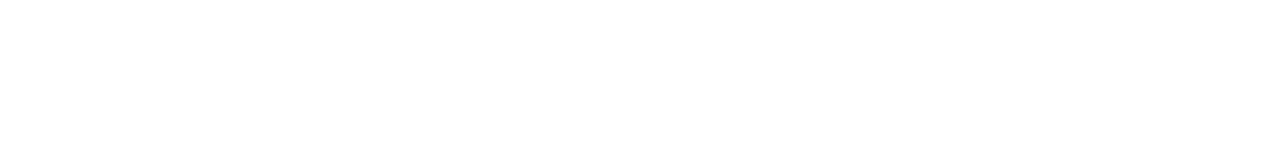
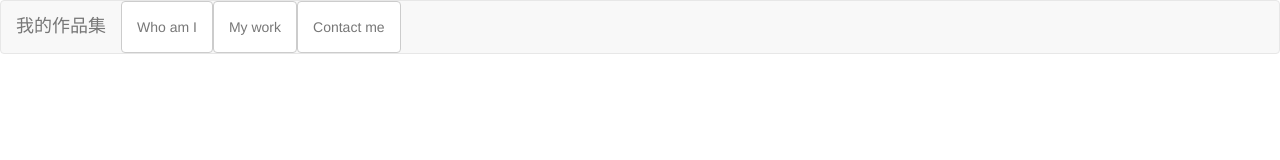
Before and after one commit to shushu0212/my-first-bootstrap-site, a plain HTML site: page index.html in a window 1280 px wide. Drawn offline with nearby package versions, Linux system fonts and the light colour scheme.

Commit message:
navbar-default

```diff
--- a/index.html
+++ b/index.html
@@ -20,7 +20,29 @@
   <body>
 
     <!-- 導覽列 -->
+    <nav class="navbar navbar-default">
+      <div class="container-fluid">
+        <!-- Brand and toggle get grouped for better mobile display -->
+        <div class="navbar-header">
+          <button type="button" class="navbar-toggle collapsed" data-toggle="collapse" data-target="#bs-example-navbar-collapse-1" aria-expanded="false">
+            <span class="sr-only">Toggle navigation</span>
+            <span class="icon-bar"></span>
+            <span class="icon-bar"></span>
+            <span class="icon-bar"></span>
+          </button>
+          <a class="navbar-brand" href="#">我的作品集</a>
+        </div>
 
+        <!-- Collect the nav links, forms, and other content for toggling -->
+        <div class="collapse navbar-collapse" id="bs-example-navbar-collapse-1">
+          <ul class="nav navbar-nav">
+            <li><a class="btn btn-default" href="#" role="button">Who am I</a></li>
+            <li><a class="btn btn-default" href="#" role="button">My work</a></li>
+            <li><a class="btn btn-default" href="#" role="button">Contact me</a></li>
+          </ul>
+        </div><!-- /.navbar-collapse -->
+      </div><!-- /.container-fluid -->
+    </nav>
     <!-- Who am I -->
 
     <!-- My Work -->
```
